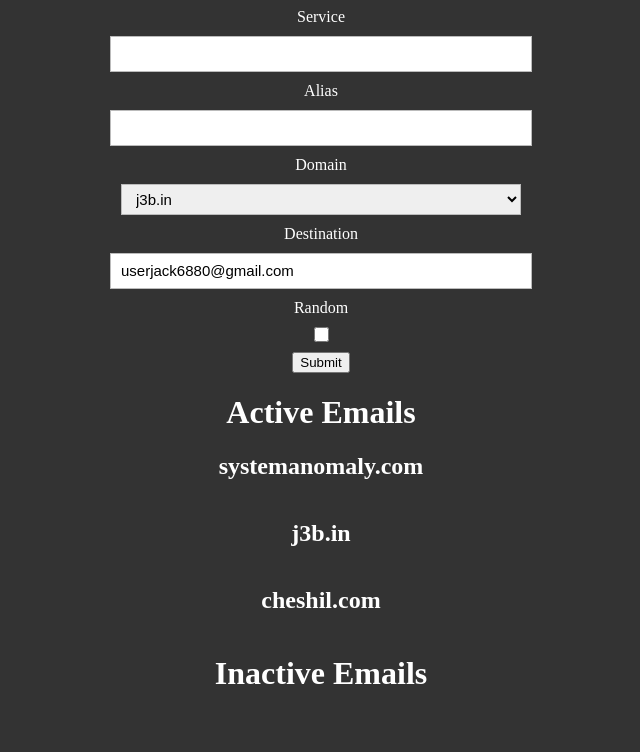
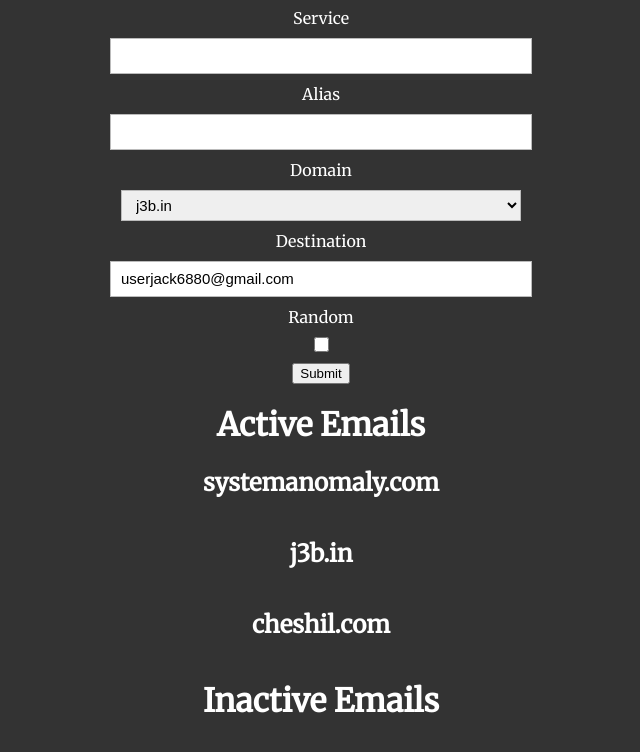
Before and after one commit to userjack6880/mailgen, a PHP site: page / in a window 1280 px wide. Shown: the top 752 px of the page, without its empty margins (319-959 px from the left). Run offline with PHP 8.4, Linux system fonts and the light colour scheme; data that the repository does not hold is empty; a stand-in replaces the project's code that opens the database connection; some libraries are stand-ins or nearby versions.

Commit message:
did some updates I never pushed

```diff
--- a/delete.php
+++ b/delete.php
@@ -2,6 +2,7 @@
 <html>
 	<head>
 		<meta name="viewport" content="width=device-width; initial-scale=1.0">
+		<link rel="stylesheet" type="text/css" href="https://fonts.googleapis.com/css?family=Merriweather">
 		<style type="text/css">
 			body {
 				font-family: Merriweather, serif;
--- a/edit.php
+++ b/edit.php
@@ -2,6 +2,7 @@
 <html>
 	<head>
 		<meta name="viewport" content="width=device-width; initial-scale=1.0">
+		<link rel="stylesheet" type="text/css" href="https://fonts.googleapis.com/css?family=Merriweather">
 		<style type="text/css">
 			body {
 				font-family: Merriweather, serif;
--- a/index.php
+++ b/index.php
@@ -2,6 +2,7 @@
 <html>
 	<head>
 		<meta name="viewport" content="width=device-width; initial-scale=1.0">
+		<link rel="stylesheet" type="text/css" href="https://fonts.googleapis.com/css?family=Merriweather">
 		<style type="text/css">
 			body {
 				font-family: Merriweather, serif;
```
